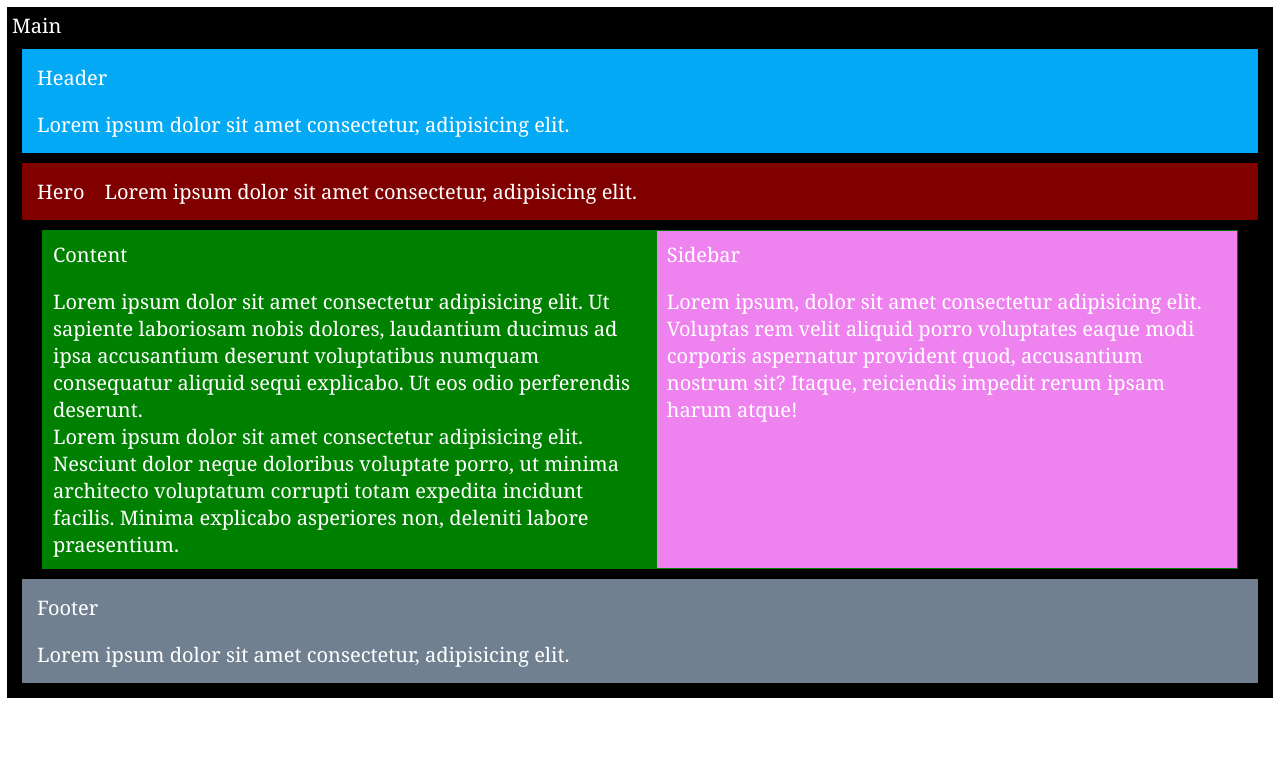
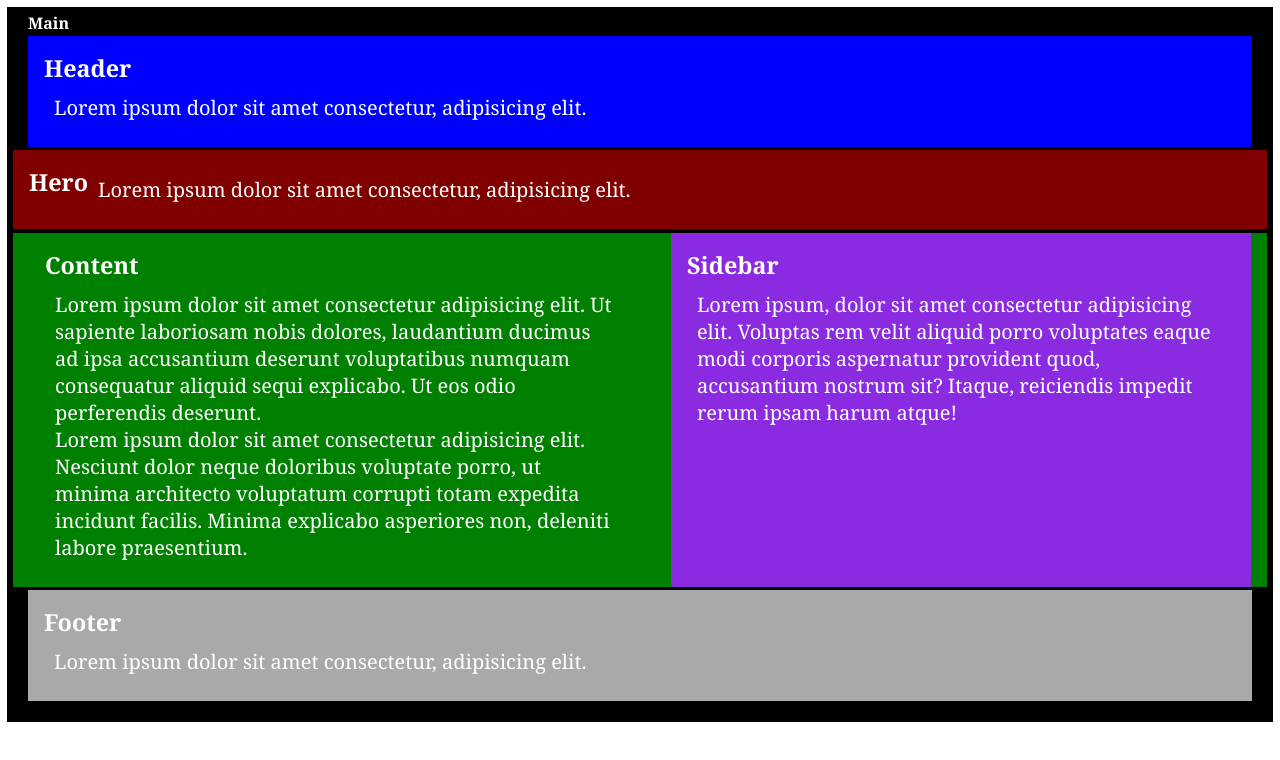
Before and after one commit to miguelherreravillanueva/Responsive-Flexbox, a plain HTML site: page index.html in a window 1280 px wide. Drawn offline with Linux system fonts and the light colour scheme.

Commit message:
errores corregidos: clases-CSS

```diff
--- a/index.html
+++ b/index.html
@@ -11,41 +11,40 @@
 </head>
 
 <body>
-    <div class="container">Main
+    <main class="container">
 
-        <header>
-            <p>Header</p>
+        <h1 class="title">Main</h1>
+        <header class="header">
+            <h3>Header</h3>
             <p>Lorem ipsum dolor sit amet consectetur, adipisicing elit.</p>
         </header>
-        <div class="hero">
-            <p>Hero</p>
+        <section class="hero">
+            <h3>Hero</h3>
             <p>Lorem ipsum dolor sit amet consectetur, adipisicing elit.</p>
-        </div>
+        </section>
         <div class="box">
-
-            <div class="content">
-                <p>Content</p>
+            <section class="content">
+                <h3>Content</h3>
                 <p>Lorem ipsum dolor sit amet consectetur adipisicing elit. Ut sapiente laboriosam nobis
                     dolores, laudantium ducimus ad ipsa accusantium deserunt voluptatibus numquam consequatur aliquid
                     sequi explicabo. Ut eos odio perferendis deserunt.<br> Lorem ipsum dolor sit amet consectetur
                     adipisicing elit. Nesciunt dolor neque doloribus voluptate porro, ut minima architecto voluptatum
                     corrupti totam expedita incidunt facilis. Minima explicabo asperiores non, deleniti labore
                     praesentium.</p>
-            </div>
-            <div class="sidebar">
-                <p>Sidebar</p>
+            </section>
+            <aside class="sidebar">
+                <h3>Sidebar</h3>
                 <p>Lorem ipsum, dolor sit amet consectetur adipisicing elit. Voluptas rem velit aliquid
                     porro voluptates eaque modi corporis aspernatur provident quod, accusantium nostrum sit? Itaque,
                     reiciendis impedit rerum ipsam harum atque!</p>
-            </div>
+            </aside>
 
         </div>
-        <footer>
-            <p>Footer</p>
+        <footer class="footer">
+            <h3>Footer</h3>
             <p>Lorem ipsum dolor sit amet consectetur, adipisicing elit.</p>
         </footer>
+    </main>
 
-    </div>
 </body>
-
 </html>
--- a/styles/style.css
+++ b/styles/style.css
@@ -6,14 +6,27 @@
 }
 
 /*movil*/
+
+.title {
+    margin-left: 1em;
+    font-size: 16px;
+    margin-bottom: 0px;
+}
+
 .container {
-    margin: 5px;
-    padding: 5px;
-    border: 2px solid;
     background-color: black;
     color: white;
-    font-size: 15px;
+    display: flex;
+    flex-direction: column;
+    gap: .1em;
 }
+
+.header {
+    background-color: blue;
+    padding: .8em;
+    margin: 0 .8em;
+}
+
 
 header {
     display: flex;
@@ -25,42 +38,29 @@ header {
 }
 
 .hero {
-    display: flex;
-    flex-direction: column;
-    background-color: maroon;
-    text-align: start;
-    color: white;
-    margin: 1px;
+    background-color: red;
+    padding: .8em;
+    margin: 0 .8em;
 }
 
 .content {
-    display: flex;
-    flex-direction: column;
     background-color: green;
-    text-align: start;
-    color: white;
-    margin: 1px;
+    padding: .8em;
+    margin: 0 .8em;
 }
 
 .sidebar {
-    background-color: violet;
-    text-align: start;
-    color: white;
-    margin: 1px;
+    background-color: blueviolet;
+    padding: .8em;
+    margin: 0 .8em;
 }
 
-footer {
-    display: flex;
-    flex-direction: column;
-    background-color: slategray;
-    text-align: start;
-    color: white;
-    margin: 1px;
+.footer {
+    background-color: darkgray;
+    padding: .8em;
+    margin: 0 .8em .8em .8em;
 }
 
-p {
-    padding: 10px;
-}
 
 /*tablet*/
 @media screen and (min-width: 765px) {
@@ -115,63 +115,20 @@ p {
     }
 }
 
-/*pantalla ordenador*/
-@media screen and (min-width: 1000px) {
-    .container {
-        margin: 5px;
-        padding: 5px;
-        border: 2px solid;
-        background-color: black;
-        color: white;
-        font-size: 20px;
+/* Responsive */
+@media (min-width: 550px){
+    .agrupacion {
+        display: flex;
+        gap: .1em;
+        margin: 0 .8em;
+    }
+    .contenido_principal, .barra_lateral {
+        margin: 0;
+    }
+}
 
+@media (min-width: 1100px){
+    .agrupacion {
+        margin: 0 4.5em;
     }
-
-    header {
-        display: flex;
-        flex-direction: column;
-        background-color: #03A9F4;
-        color: white;
-        text-align: start;
-        margin: 10px;
-        padding: 5px;
-    }
-
-    .hero {
-        margin: 10px;
-        padding: 5px;
-        display: flex;
-        flex-direction: row;
-        background-color: maroon;
-        text-align: start;
-        color: white;
-
-    }
-
-    .box {
-        display: flex;
-        flex-direction: row;
-        background-color: green;
-        text-align: start;
-        color: white;
-        margin-right: 30px;
-        margin-left: 30px;
-    }
-
-    footer {
-        margin: 10px;
-        padding: 5px;
-        display: flex;
-        flex-direction: column;
-        background-color: slategray;
-        text-align: start;
-        color: white;
-
-    }
-
-    p {
-        padding: 10px;
-    }
-
-
 }
```
